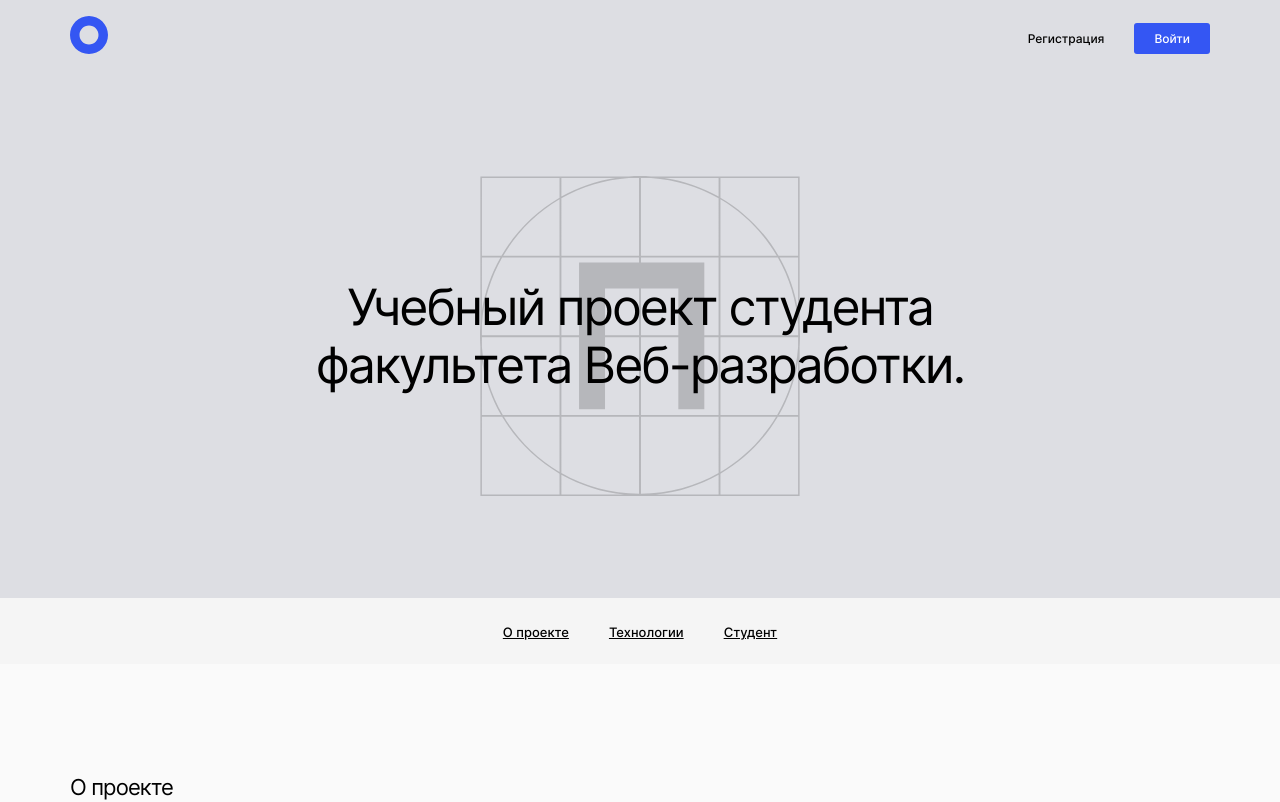
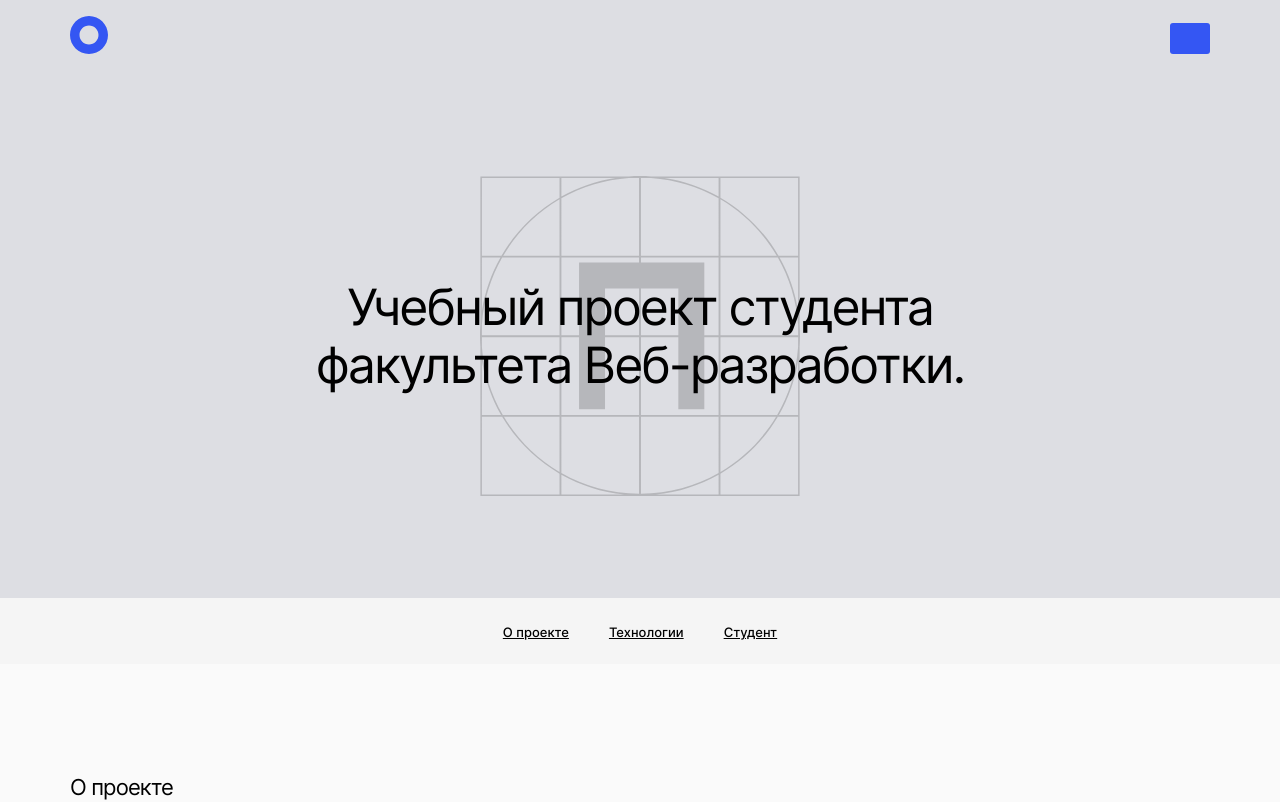
Before and after one commit to Aleksandr-Hohlov/movies-explorer-frontend, a React (Create React App) app: page / in a window 1280 px wide. Shown: the top 802 px of the page. Built offline with nearby package versions, Linux system fonts and the light colour scheme.

Commit message:
Add files via upload

```diff
--- a/src/components/Main/Header/Header.js
+++ b/src/components/Main/Header/Header.js
@@ -1,9 +1,33 @@
-import React from 'react';
+import React, { useContext } from 'react';
 import { Link } from 'react-router-dom';
 import logo from '../../../images/logo__header.svg';
 import './Header.css';
+import { CurrentUserContext } from '../../../contexts/CurrentUserContext';
 
 function Header() {
+  const currentUser = useContext(CurrentUserContext);
+
+  if (!!!currentUser) {
+    return (
+      <header className="header-main">
+        <div className="header-main__container">
+          <Link className="header-main__link" to="/movies">
+            <img className="header-main__logo" src={logo} alt="Лого" />
+          </Link>
+
+          <div className="header-main__auth">
+            <Link className="header-main__registry" to="/signup">
+              Регистрация
+            </Link>
+            <Link className="header-main__login" to="/signin">
+              Войти
+            </Link>
+          </div>
+        </div>
+      </header>
+    );
+  }
+
   return (
     <header className="header-main">
       <div className="header-main__container">
@@ -12,11 +36,8 @@ function Header() {
         </Link>
 
         <div className="header-main__auth">
-          <Link className="header-main__registry" to="/signup">
-            Регистрация
-          </Link>
-          <Link className="header-main__login" to="/signin">
-            Войти
+          <Link className="header-main__login" to="/profile">
+            {currentUser.name}
           </Link>
         </div>
       </div>
```
